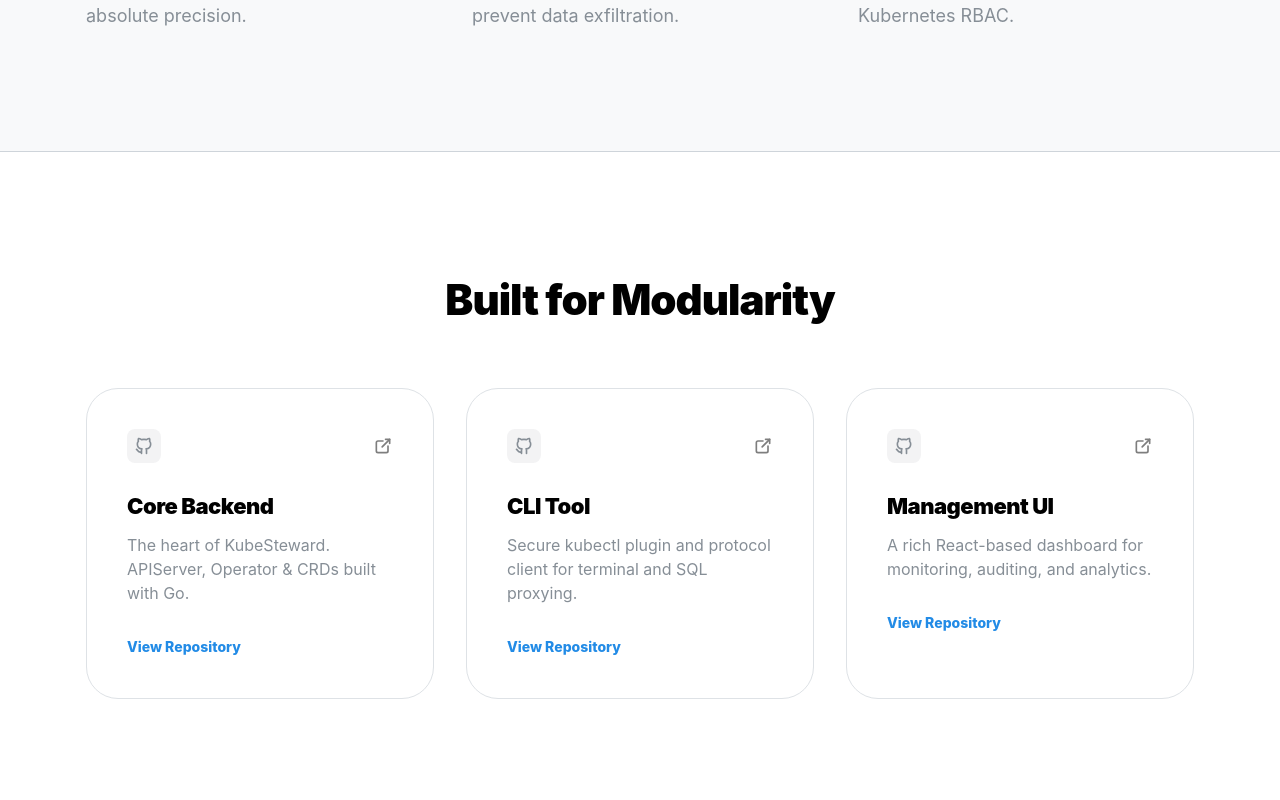
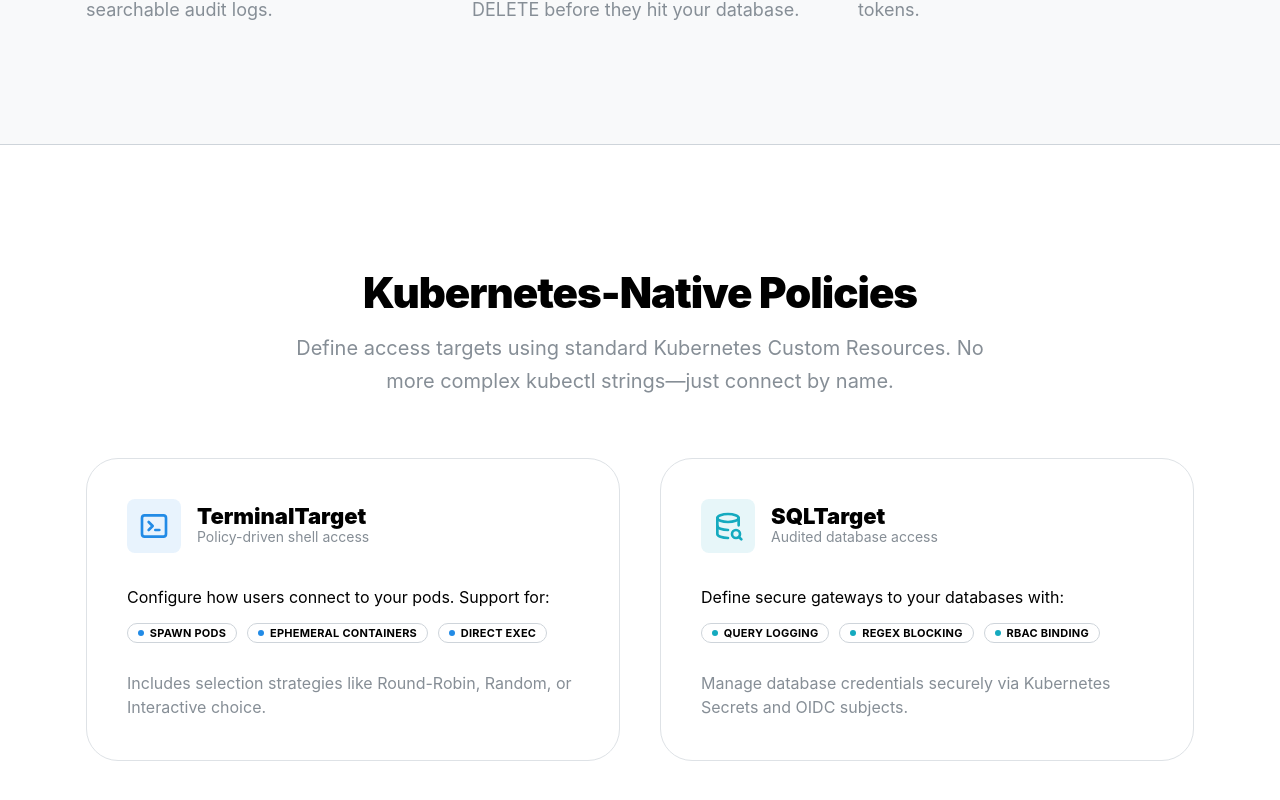
Before and after one commit to ygelfand/kubesteward-web, a React (Vite) app: page / in a window 1280 px wide. Shown: the part 1986-2786 px from the top of the page. Built offline with nearby package versions, Linux system fonts and the light colour scheme.

Commit message:
more text is more good
Signed-off-by: ygelfand <yuri@shlitz.com>

```diff
--- a/index.html
+++ b/index.html
@@ -4,7 +4,8 @@
     <meta charset="UTF-8" />
     <link rel="icon" type="image/svg+xml" href="/vite.svg" />
     <meta name="viewport" content="width=device-width, initial-scale=1.0" />
-    <title>KubeSteward</title>
+    <title>KubeSteward | Kubernetes Audit Redefined</title>
+    <meta name="description" content="Secure, audited terminal and SQL access for Kubernetes. KubeSteward provides zero-trust proxying, real-time auditing, and policy enforcement for your clusters." />
   </head>
   <body>
     <div id="root"></div>
--- a/src/App.tsx
+++ b/src/App.tsx
@@ -187,9 +187,9 @@ function App() {
             </Title>
             <Container size={750} p={0}>
               <Text size="xl" lh={1.6} c="dimmed" style={{ fontSize: "22px" }}>
-                A Kubernetes-native APIService, CLI controller, TUI, and
-                Dashboard designed for teams that demand absolute transparency
-                and zero-trust security.
+                A Kubernetes-native APIService, CLI + TUI, and Dashboard
+                designed for teams that demand absolute transparency and
+                zero-trust security.
               </Text>
             </Container>
           </Stack>
@@ -302,19 +302,19 @@ function App() {
                 icon: IconTerminal2,
                 title: "Terminal Proxying",
                 color: "blue",
-                text: "Full TTY capture for spawn, exec, and ephemeral containers. Replay sessions and track every keystroke with absolute precision.",
+                text: "Full TTY capture for spawn, exec, and ephemeral containers. KubeSteward records every stdin/stdout/stderr stream and extracts commands for searchable audit logs.",
               },
               {
                 icon: IconDatabaseSearch,
                 title: "SQL Policy Engine",
                 color: "cyan",
-                text: "Native PostgreSQL wire-proxy. Intercept queries in real-time, apply regex-based deny patterns, and prevent data exfiltration.",
+                text: "Native PostgreSQL wire-proxy that intercepts queries in real-time. Apply regex-based deny patterns to block dangerous commands like DROP or DELETE before they hit your database.",
               },
               {
                 icon: IconShieldLock,
                 title: "Zero-Trust Identity",
                 color: "indigo",
-                text: "Bootstrapped via CLI one-time codes. No long-lived tokens in the browser. Built entirely on your existing Kubernetes RBAC.",
+                text: "Built on Kubernetes API Aggregation and RBAC. Use one-time login codes to securely bootstrap web sessions from your CLI without long-lived browser tokens.",
               },
             ].map((feature, i) => (
               <Stack key={i} gap="xl">
@@ -347,6 +347,104 @@ function App() {
         </Container>
       </Box>
 
+      {/* Kubernetes-Native Policies */}
+      <Container size="lg" py={120}>
+        <Stack gap={60}>
+          <Stack align="center" gap="xs" ta="center">
+            <Title
+              order={2}
+              size={42}
+              fw={900}
+              style={{ letterSpacing: "-1px" }}
+            >
+              Kubernetes-Native Policies
+            </Title>
+            <Text size="xl" c="dimmed" style={{ maxWidth: 700 }}>
+              Define access targets using standard Kubernetes Custom Resources.
+              No more complex kubectl strings—just connect by name.
+            </Text>
+          </Stack>
+
+          <SimpleGrid cols={{ base: 1, md: 2 }} spacing={40}>
+            <Card
+              withBorder
+              radius="xl"
+              p={40}
+              bg="light-dark(white, var(--mantine-color-dark-7))"
+            >
+              <Group mb="xl">
+                <ThemeIcon size={54} radius="md" color="blue" variant="light">
+                  <IconTerminal2 size={32} />
+                </ThemeIcon>
+                <Box>
+                  <Text fw={900} size="22px">
+                    TerminalTarget
+                  </Text>
+                  <Text size="sm" c="dimmed">
+                    Policy-driven shell access
+                  </Text>
+                </Box>
+              </Group>
+              <Stack gap="sm">
+                <Text size="md" lh={1.6}>
+                  Configure how users connect to your pods. Support for:
+                </Text>
+                <Group gap="xs">
+                  <Badge variant="dot">Spawn Pods</Badge>
+                  <Badge variant="dot">Ephemeral Containers</Badge>
+                  <Badge variant="dot">Direct Exec</Badge>
+                </Group>
+                <Text size="md" mt="md" c="dimmed">
+                  Includes selection strategies like Round-Robin, Random, or
+                  Interactive choice.
+                </Text>
+              </Stack>
+            </Card>
+
+            <Card
+              withBorder
+              radius="xl"
+              p={40}
+              bg="light-dark(white, var(--mantine-color-dark-7))"
+            >
+              <Group mb="xl">
+                <ThemeIcon size={54} radius="md" color="cyan" variant="light">
+                  <IconDatabaseSearch size={32} />
+                </ThemeIcon>
+                <Box>
+                  <Text fw={900} size="22px">
+                    SQLTarget
+                  </Text>
+                  <Text size="sm" c="dimmed">
+                    Audited database access
+                  </Text>
+                </Box>
+              </Group>
+              <Stack gap="sm">
+                <Text size="md" lh={1.6}>
+                  Define secure gateways to your databases with:
+                </Text>
+                <Group gap="xs">
+                  <Badge variant="dot" color="cyan">
+                    Query Logging
+                  </Badge>
+                  <Badge variant="dot" color="cyan">
+                    Regex Blocking
+                  </Badge>
+                  <Badge variant="dot" color="cyan">
+                    RBAC Binding
+                  </Badge>
+                </Group>
+                <Text size="md" mt="md" c="dimmed">
+                  Manage database credentials securely via Kubernetes Secrets
+                  and OIDC subjects.
+                </Text>
+              </Stack>
+            </Card>
+          </SimpleGrid>
+        </Stack>
+      </Container>
+
       {/* Repositories Section */}
       <Container size="lg" py={120}>
         <Stack gap={60}>
@@ -363,17 +461,17 @@ function App() {
             {[
               {
                 label: "Core Backend",
-                desc: "The heart of KubeSteward. APIServer, Operator & CRDs built with Go.",
+                desc: "Go-based Aggregated API Server and Controller. Handles proxying, policy enforcement, and audit recording via Ent ORM.",
                 url: "kubesteward",
               },
               {
                 label: "CLI Tool",
-                desc: "Secure kubectl plugin and protocol client for terminal and SQL proxying.",
+                desc: "A powerful kubectl plugin for connecting to targets, managing sessions, and bootstrapping the Web UI.",
                 url: "kubesteward-cli",
               },
               {
                 label: "Management UI",
-                desc: "A rich React-based dashboard for monitoring, auditing, and analytics.",
+                desc: "Modern React dashboard for real-time monitoring, audit log exploration, and session lifecycle management.",
                 url: "kubesteward-ui",
               },
             ].map((repo) => (
```
Also changed, not shown: 1 other file (tests, documents, lock files or other folders).
